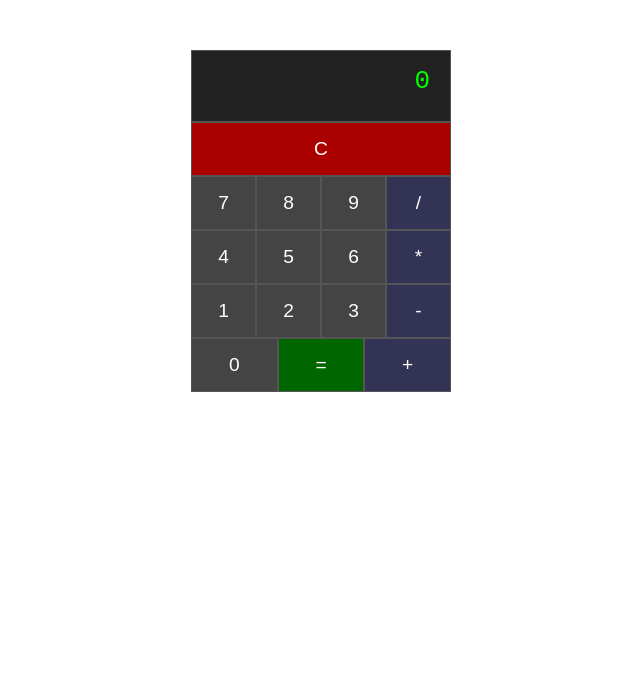
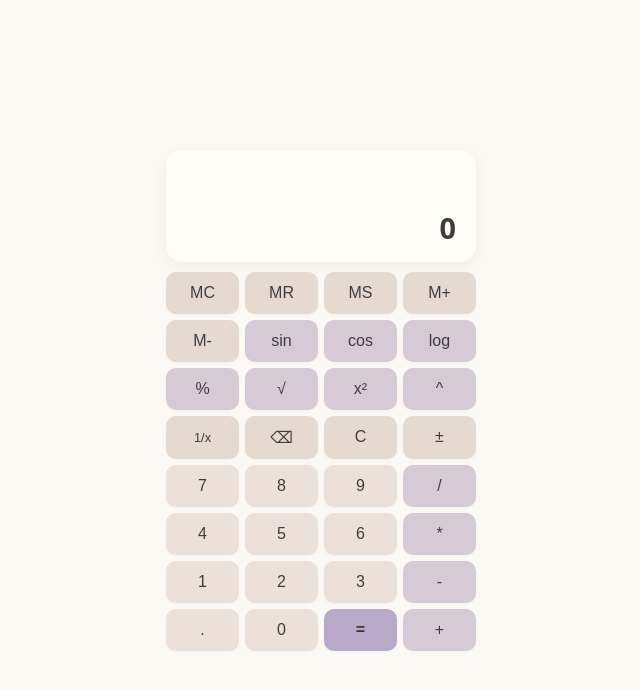
Before and after one commit to saqw3r/VanillaCalculator, a Next.js app: page / in a window 1280 px wide. Shown: the top 690 px of the page, without its empty margins (319-959 px from the left). Built offline with nearby package versions, Linux system fonts and the light colour scheme.

Commit message:
Last updates for the calculatore UI design before using the API and containerization

```diff
--- a/src/app/api/calculate/route.js
+++ b/src/app/api/calculate/route.js
@@ -1,7 +1,8 @@
 export async function POST(req) {
   const { num1, num2, operation } = await req.json();
   await new Promise(r => setTimeout(r, 300));
-  const a = Number(num1), b = Number(num2);
+  const a = Number(num1), b = num2 !== undefined ? Number(num2) : undefined;
+
   switch (operation) {
     case '+': return Response.json({ result: a + b });
     case '-': return Response.json({ result: a - b });
@@ -9,6 +10,20 @@ export async function POST(req) {
     case '/':
       if (b === 0) return Response.json({ error: 'Division by zero' }, { status: 400 });
       return Response.json({ result: a / b });
+    case '%': return Response.json({ result: a * b / 100 });
+    case '^': return Response.json({ result: Math.pow(a, b) });
+    case '√':
+      if (a < 0) return Response.json({ error: 'Invalid input' }, { status: 400 });
+      return Response.json({ result: Math.sqrt(a) });
+    case 'x²': return Response.json({ result: a * a });
+    case 'x⁻¹':
+      if (a === 0) return Response.json({ error: 'Division by zero' }, { status: 400 });
+      return Response.json({ result: 1 / a });
+    case 'sin': return Response.json({ result: Math.sin(a) });
+    case 'cos': return Response.json({ result: Math.cos(a) });
+    case 'log':
+      if (a <= 0) return Response.json({ error: 'Invalid input' }, { status: 400 });
+      return Response.json({ result: Math.log10(a) });
     default:
       return Response.json({ error: 'Invalid operation' }, { status: 400 });
   }
--- a/src/app/page.js
+++ b/src/app/page.js
@@ -1,58 +1,139 @@
 'use client';
-import { useState } from 'react';
+import { useState, useEffect } from 'react';
 
-const btn = { flex: 1, padding: 15, fontSize: '1.2em', border: '1px solid #555', cursor: 'pointer', color: '#fff' };
+const C = '#F7F2EC', D = '#ECE1D9', U = '#E6D9CF', O = '#D6CAD6', S = '#C4B4C4', A = '#B8A9C9', T = '#3D3D3D';
 
 export default function Home() {
-  const [a, setA] = useState(''), [op, setOp] = useState(''), [b, setB] = useState(''), [r, setR] = useState(null);
-  const d = r !== null ? r : b || a || '0';
+  const [a, setA] = useState(''), [op, setOp] = useState(''), [b, setB] = useState('');
+  const [r, setR] = useState(null), [loading, setLoading] = useState(false);
+  const [mem, setMem] = useState(null);
+
+  const disp = r !== null ? (typeof r === 'number' ? r : r) : b || a || '0';
+  const expr = r !== null ? (op ? `${a} ${op} ${b} =` : '') : op ? `${a} ${op}${b ? ' ' + b : ''}` : '';
 
   const num = n => {
     if (r !== null) { setA(n); setR(null); return; }
-    if (op) setB(v => v === '0' ? n : v + n);
-    else setA(v => v === '0' ? n : v + n);
+    if (n === '.') {
+      if (op) { if (!b.includes('.')) setB(v => v === '' ? '0.' : v + '.'); }
+      else { if (!a.includes('.')) setA(v => v === '' ? '0.' : v + '.'); }
+    } else {
+      if (op) setB(v => v === '0' ? n : v + n);
+      else setA(v => v === '0' ? n : v + n);
+    }
   };
 
-  const pressOp = o => {
-    if (r !== null) { setA(String(r)); setR(null); }
-    if (a) setOp(o);
-  };
+  const pressOp = o => { if (r !== null) { setA(String(r)); setR(null); } if (a) setOp(o); };
 
   const eq = async () => {
-    if (!a || !b || !op) return;
+    if (!a || !b || !op || loading) return;
+    setLoading(true);
     const res = await fetch('/api/calculate', {
-      method: 'POST',
-      headers: { 'Content-Type': 'application/json' },
+      method: 'POST', headers: { 'Content-Type': 'application/json' },
       body: JSON.stringify({ num1: +a, num2: +b, operation: op }),
     });
     const data = await res.json();
     setR(data.error ?? data.result);
+    setLoading(false);
+  };
+
+  const unary = async fn => {
+    if (loading) return;
+    const val = r !== null ? +r : +(b || a || '0');
+    if (!val && val !== 0) return;
+    if (val === 0 && fn === 'x⁻¹') { setR('Division by zero'); return; }
+    if (val <= 0 && (fn === '√' || fn === 'log')) { setR('Invalid input'); return; }
+    setLoading(true);
+    const res = await fetch('/api/calculate', {
+      method: 'POST', headers: { 'Content-Type': 'application/json' },
+      body: JSON.stringify({ num1: val, operation: fn }),
+    });
+    const data = await res.json();
+    if (data.error) { setR(data.error); }
+    else { setA(String(data.result)); setOp(''); setB(''); setR(data.result); }
+    setLoading(false);
   };
 
   const clr = () => { setA(''); setOp(''); setB(''); setR(null); };
 
+  const neg = () => {
+    if (r !== null) { setA(String(-r)); setR(null); }
+    else if (op && b) setB(v => v.startsWith('-') ? v.slice(1) : '-' + v);
+    else if (!op && a) setA(v => v.startsWith('-') ? v.slice(1) : '-' + v);
+  };
+
+  const back = () => {
+    if (r !== null) { clr(); return; }
+    if (op && b) setB(v => v.length > 1 ? v.slice(0, -1) : '');
+    else if (!op && a) setA(v => v.length > 1 ? v.slice(0, -1) : '');
+  };
+
+  const cur = () => r !== null ? +r : +(b || a || '0');
+  const ms = () => setMem(cur());
+  const mPlus = () => setMem(m => (m ?? 0) + cur());
+  const mMinus = () => setMem(m => (m ?? 0) - cur());
+  const mr = () => { if (mem !== null) { setA(String(mem)); setOp(''); setB(''); setR(null); } };
+  const mc = () => setMem(null);
+
+  useEffect(() => {
+    const h = e => {
+      if (e.ctrlKey || e.altKey || e.metaKey) return;
+      if (e.key >= '0' && e.key <= '9') { num(e.key); return; }
+      if (e.key === '.') { num('.'); return; }
+      if ('+-*/%^'.includes(e.key)) { pressOp(e.key); return; }
+      if (e.key === 'Enter' || e.key === '=') { e.preventDefault(); eq(); return; }
+      if (e.key === 'Backspace') { e.preventDefault(); back(); return; }
+      if (e.key === 'Escape' || e.key === 'Delete') { clr(); return; }
+    };
+    window.addEventListener('keydown', h);
+    return () => window.removeEventListener('keydown', h);
+  });
+
+  const R = [
+    [['MC',mc,U],['MR',mr,U],['MS',ms,U],['M+',mPlus,U]],
+    [['M-',mMinus,U],['sin',()=>unary('sin'),O],['cos',()=>unary('cos'),O],['log',()=>unary('log'),O]],
+    [['%',()=>pressOp('%'),O],['√',()=>unary('√'),O],['x²',()=>unary('x²'),O],['^',()=>pressOp('^'),O]],
+    [['1/x',()=>unary('x⁻¹'),U],['⌫',back,U],['C',clr,U],['±',neg,U]],
+    [['7',()=>num('7'),D],['8',()=>num('8'),D],['9',()=>num('9'),D],['/',()=>pressOp('/'),O]],
+    [['4',()=>num('4'),D],['5',()=>num('5'),D],['6',()=>num('6'),D],['*',()=>pressOp('*'),O]],
+    [['1',()=>num('1'),D],['2',()=>num('2'),D],['3',()=>num('3'),D],['-',()=>pressOp('-'),O]],
+    [['.',()=>num('.'),D],['0',()=>num('0'),D],['=',eq,A],['+',()=>pressOp('+'),O]],
+  ];
+
   return (
-    <div style={{ width: 260, margin: '50px auto', fontFamily: 'monospace' }}>
-      <div style={{
-        background: '#222', color: '#0f0', padding: '15px 20px', fontSize: '2em',
-        textAlign: 'right', minHeight: 40, border: '1px solid #555',
-      }}>{typeof d === 'number' ? d : d}</div>
-      <button onClick={clr} style={{ ...btn, background: '#a00', width: '100%' }}>C</button>
-      {[
-        ['7','8','9','/'],
-        ['4','5','6','*'],
-        ['1','2','3','-'],
-        ['0','=','+'],
-      ].map((row, i) => (
-        <div key={i} style={{ display: 'flex' }}>
-          {row.map(n => (
-            <button key={n} onClick={() => n === '=' ? eq() : '+-*/'.includes(n) ? pressOp(n) : num(n)}
-              style={{ ...btn, background: n === '=' ? '#060' : '+-*/'.includes(n) ? '#335' : '#444' }}>
-              {n}
-            </button>
+    <>
+      <style>{`
+        body{margin:0;background:#FCF8F4;display:flex;min-height:100vh;align-items:center;justify-content:center;font-family:system-ui,-apple-system,sans-serif}
+        .b{transition:all .1s;border:none;border-radius:10px;cursor:pointer;color:${T};font-size:1em;padding:12px 0;box-shadow:0 1px 3px rgba(0,0,0,.04);-webkit-tap-highlight-color:transparent}
+        .b:active{transform:scale(.93);opacity:.75}
+        .b:disabled{opacity:.5;cursor:default}
+        .b:disabled:active{transform:none}
+      `}</style>
+      <div style={{width:310}}>
+        <div style={{
+          background:'#FFFCF8',borderRadius:16,padding:'16px 20px',marginBottom:10,wordBreak:'break-word',
+          minHeight:80,display:'flex',flexDirection:'column',justifyContent:'flex-end',
+          boxShadow:'0 4px 16px rgba(0,0,0,.05)',
+        }}>
+          <div style={{fontSize:'.75em',color:A,minHeight:18,fontWeight:500,display:'flex',justifyContent:'space-between',width:'100%'}}>
+            <span>{mem !== null ? 'M' : ''}</span>
+            <span>{expr}</span>
+          </div>
+          <div style={{fontSize:'1.8em',fontWeight:600,lineHeight:1.2,color:T,textAlign:'right',width:'100%'}}>
+            {loading ? '...' : disp}
+          </div>
+        </div>
+        <div style={{display:'flex',flexDirection:'column',gap:6}}>
+          {R.map((row,i)=>(
+            <div key={i} style={{display:'flex',gap:6}}>
+              {row.map(([l,fn,bg,f])=>{
+                const sel=l.length===1&&'+-*/%^'.includes(l)&&l===op;
+                return <button key={l} onClick={fn} disabled={l==='='&&loading} className="b"
+                  style={{flex:f||1,background:sel?S:bg,fontWeight:sel||l==='='?700:400,fontSize:l==='1/x'?'.8em':'1em'}}>{l}</button>;
+              })}
+            </div>
           ))}
         </div>
-      ))}
-    </div>
+      </div>
+    </>
   );
 }
```
